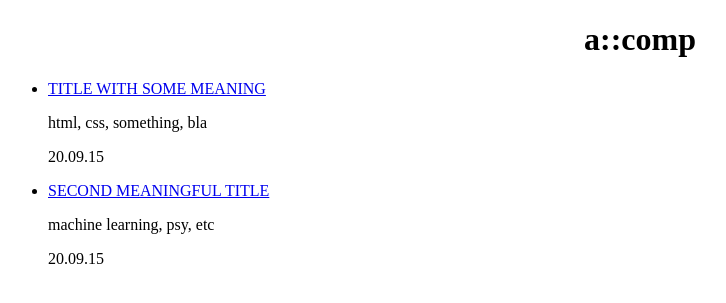
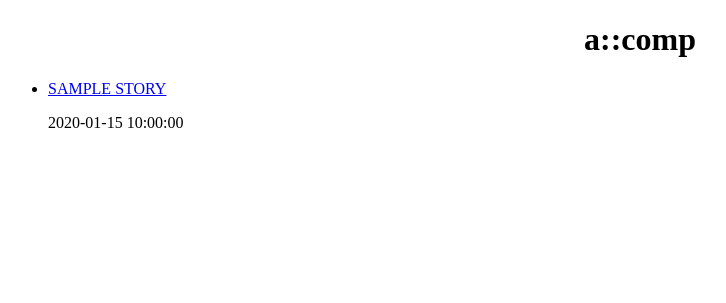
Before and after one commit to racamirko/yabp, a Python web app: template templates/home.html in a window 1280 px wide. Shown: the top 303 px of the page, without its empty margins (0-726 px from the left). Run offline with Jinja, Linux system fonts and the light colour scheme; the template is opened without the code that fills it: most values are stand-ins (such as "Sample title", 1, 10 or a date in 2020).

Commit message:
Basic views working

```diff
--- a/devblog/models.py
+++ b/devblog/models.py
@@ -15,21 +15,21 @@ class Tag(models.Model):
 class Story(models.Model):
     title = models.CharField(max_length=300)
     body = models.TextField()
-    date = models.TimeField(auto_now_add=True)
+    date = models.DateTimeField(auto_now_add=True)
     tag = models.ManyToManyField(Tag)
 
     def __str__(self):
         return "Story: "+self.title
 
 
-def auto_populate(num_of_stories=10, num_of_tags=10):
+def __auto_populate(num_of_stories=10, num_of_tags=10):
     # generate tags
     for i in xrange(num_of_tags):
         t = Tag(name=LI.get_sentence().split()[0])
         t.save()
     tags = Tag.objects.all()
     for i in xrange(num_of_stories):
-        s = Story(title=LI.get_sentence(), body=LI.get_paragraphs(4))
+        s = Story(title=LI.get_sentence(), body=LI.get_paragraph())
         s.save()
         for j in xrange(rnd.randint(1, 4)):
             tag_idx = rnd.randint(0, len(tags)-1)
--- a/templates/home.html
+++ b/templates/home.html
@@ -7,16 +7,17 @@
 <body>
     <h1 align="center">a::comp</h1>
     <ul>
+    {% for story in stories %}
         <li>
-            <p style="text-transform: uppercase;"><a href="#">Title with some meaning</a></p>
-            <p>html, css, something, bla</p>
-            <p>20.09.15</p>
+            <p style="text-transform: uppercase;"><a href="/story/{{ story.id }}/">{{ story.title }}</a></p>
+            <p>{{ story.date }}</p>
+            <div style="#tag-list">
+                {% for tag in story.tag.all() %}
+                    <a href="/tag/{{ tag.id }}/{{ tag.name }}/">{{ tag.name }}</a>,
+                {% endfor %}
+            </div>
         </li>
-        <li>
-            <p style="text-transform: uppercase;"><a href="#">Second meaningful title</a></p>
-            <p>machine learning, psy, etc</p>
-            <p>20.09.15</p>
-        </li>
+    {% endfor %}
     </ul>
 </body>
 </html>
--- a/u02_blog/urls.py
+++ b/u02_blog/urls.py
@@ -20,5 +20,6 @@ from devblog import views
 urlpatterns = [
     url(r'^admin/', include(admin.site.urls)),
     url(r'^$', views.home, name='home'),
-    url(r'^story/(?P<article_id>[0-9]+)/$', views.print_story, name='story'),
+    url(r'^story/(?P<story_id>[0-9]+)/$', views.print_story, name='story'),
+    url(r'^tag/(?P<tag_id>[0-9]+)/(?P<tag_name>.+)$', views.show_tag, name='tag'),
 ]
```
Also changed, not shown: devblog/views.py (+10 -3 lines), u02_blog/settings.py (+10 -10 lines).
